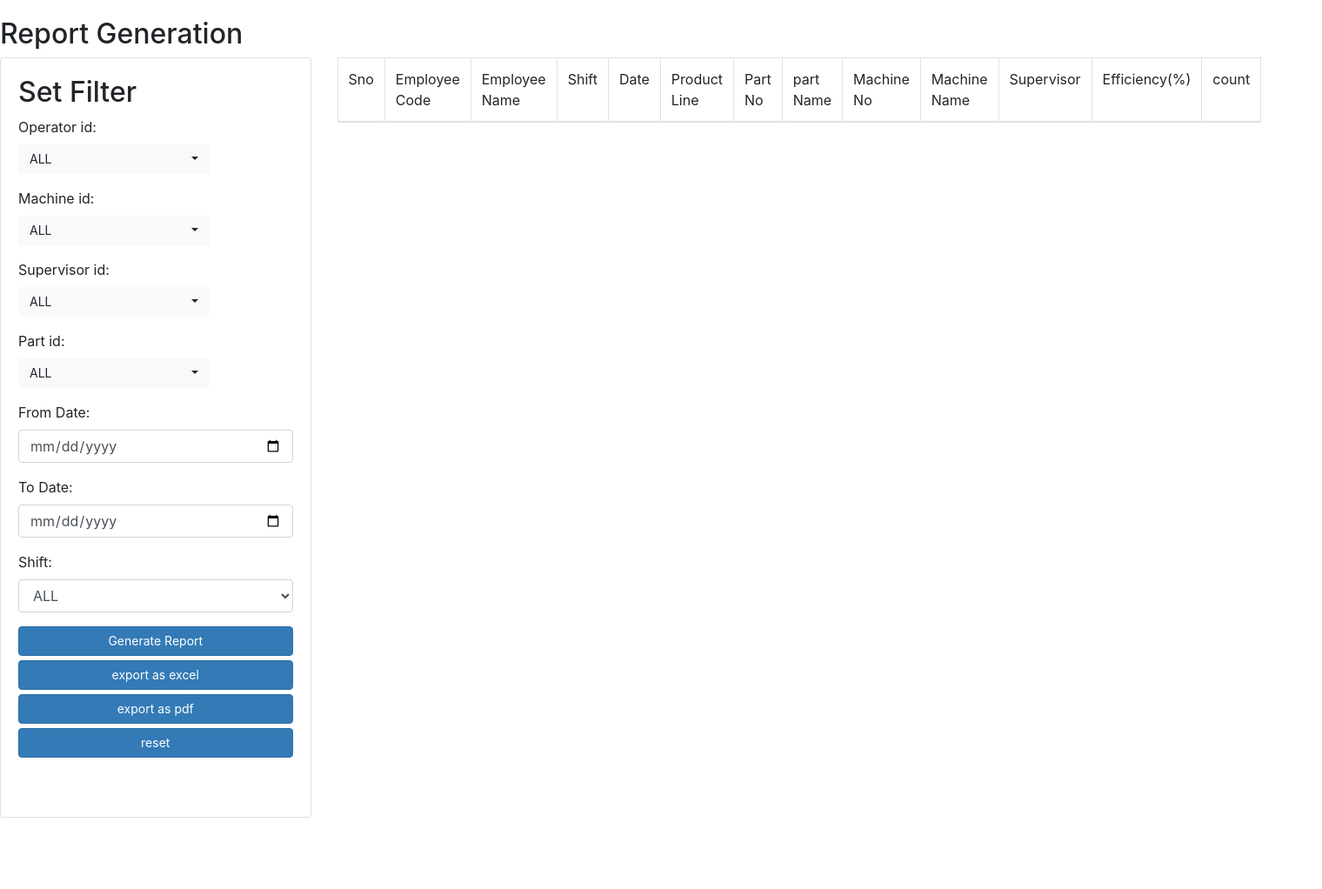
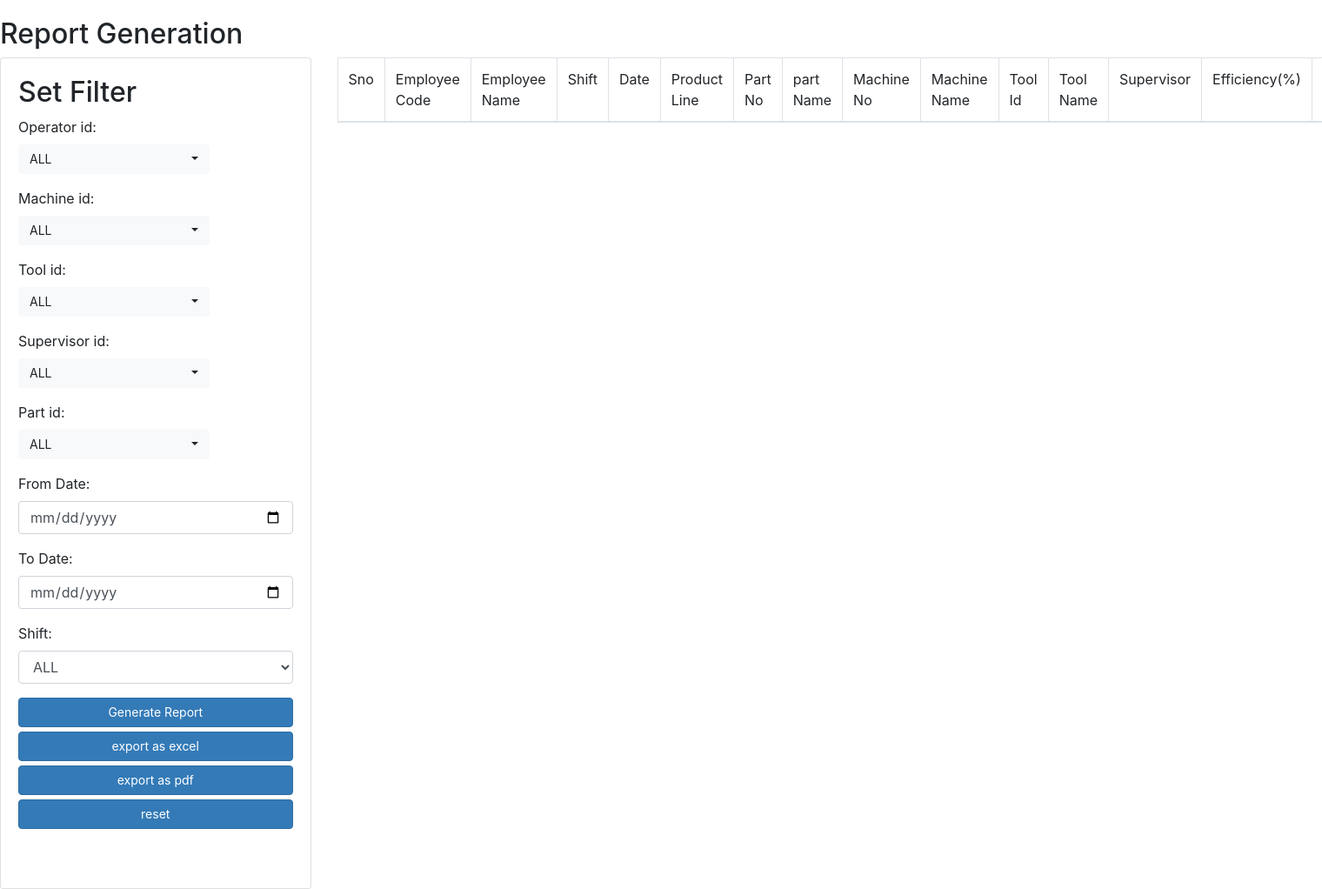
Before and after one commit to Ktic15/iot, a Flask app: page /employees_report in a window 1520 px wide; the page is wider, and only the part inside the window is pictured. Shown: the part 59-1081 px from the top of that part at 87% size. Before the commit the page ends 999 px from the top of that part, so only its background shows below. Run offline with Flask 3, Linux system fonts and the light colour scheme; the visitor is signed in with stand-in values (Sample User, id 1); data that the repository does not hold is empty; parts of the project's set-up code (start-up, migrations or seed data) failed here and were passed over; some libraries are stand-ins or nearby versions.

Commit message:
tool change feature added

```diff
--- a/app/app.py
+++ b/app/app.py
@@ -76,10 +76,19 @@ def loop():
                     s="SELECT * FROM machine_operator where date_=\'"+str(previousShiftDate)+"\' AND shift=\'"+str(previousShift)+"\' AND machine_no=\'"+machine_data["machine_no"]+"\'"
                     cur.execute(s)
                     check = cur.fetchall()
+
+                    s="SELECT * FROM tool_data where machine_no=\'"+machine_data["machine_no"]+"\'"
+                    cur.execute(s)
+                    tool_data = cur.fetchall()
+
+                    tool_no = "Not Assigned"
+                    if tool_data!=[]:
+                        tool_no = tool_data[0]["tool_no"]
+
                     if check==[]:
-                        cur.execute("INSERT INTO Machine_operator (Product_line,Date_,Shift,Machine_No,Operator_Id,Part_No,Shift_supervisor_name,Shift_supervisor_Id,Time_,operator_change,old_alloc,mo_efficiency,mo_count) VALUES (%s,%s,%s,%s,%s,%s,%s,%s,%s,%s,%s,%s,%s)", ("Not Assigned",previousShiftDate,previousShiftDate,machine_data["machine_no"],"Not Assigned","Not Assigned","Not Assigned","Not Assigned",datetime.datetime.now().strftime("%H:%M"),"N",0,machine_data["efficiency"],machine_data["current_count"]))
+                        cur.execute("INSERT INTO Machine_operator (Product_line,Date_,Shift,Machine_No,Operator_Id,Part_No,Shift_supervisor_name,Shift_supervisor_Id,Time_,operator_change,old_alloc,mo_efficiency,mo_count,tool_no) VALUES (%s,%s,%s,%s,%s,%s,%s,%s,%s,%s,%s,%s,%s,%s)", ("Not Assigned",previousShiftDate,previousShiftDate,machine_data["machine_no"],"Not Assigned","Not Assigned","Not Assigned","Not Assigned",datetime.datetime.now().strftime("%H:%M"),"N",0,machine_data["efficiency"],machine_data["current_count"],tool_no))
                     else:
-                        s="UPDATE machine_operator SET mo_efficiency="+str(machine_data["efficiency"])+",mo_count="+str(machine_data["current_count"])+" where date_=\'"+str(previousShiftDate)+"\' AND shift=\'"+str(previousShift)+"\' AND machine_no=\'"+machine_data["machine_no"]+"\'"
+                        s="UPDATE machine_operator SET mo_efficiency=\'"+str(machine_data["efficiency"])+"\',mo_count=\'"+str(machine_data["current_count"])+"\',tool_no=\'"+str(tool_no)+"\' where date_=\'"+str(previousShiftDate)+"\' AND shift=\'"+str(previousShift)+"\' AND machine_no=\'"+machine_data["machine_no"]+"\'"
                         cur.execute(s) # Execute the SQL mo_efficiency mo_count
                     conn.commit()
 
@@ -247,9 +256,41 @@ def get_operator(sno):
     print(data)
     return render_template('edit_operator.html', operator = data[0])
 
-@app.route('/tool_change')
+@app.route('/tool_change', methods=['POST','GET'])
 def tool_change():
-    return render_template('Tool_Change.html')
+    if request.method == 'POST':
+        machine_id = request.form['machineCode']
+        tool_id = request.form['toolCode']
+        reason = request.form['reason']
+
+        cur = conn.cursor(cursor_factory=psycopg2.extras.DictCursor)
+
+        s="SELECT * FROM tool_data where machine_no=\'"+machine_id+"\'"
+        cur.execute(s)
+        check = cur.fetchall()
+
+        if check==[]:
+            cur.execute("INSERT INTO tool_data (tool_no,machine_no,reason) VALUES (%s,%s,%s)", (tool_id,machine_id,reason))
+        else:
+            s="UPDATE tool_data SET tool_no=\'"+tool_id+"\',reason=\'"+str(reason)+"\' where machine_no=\'"+machine_id+"\'"
+            cur.execute(s)
+        conn.commit()
+
+    cur = conn.cursor(cursor_factory=psycopg2.extras.DictCursor)
+    s = "SELECT * FROM machine_master"
+    cur.execute(s) # Execute the SQL
+    machine_data = cur.fetchall()
+
+    s = "SELECT * FROM tool_master"
+    cur.execute(s) # Execute the SQL
+    tool_data = cur.fetchall()
+
+    s = "SELECT * FROM machine_master INNER JOIN tool_data ON machine_master.mno=tool_data.machine_no INNER JOIN tool_master ON tool_master.tno=tool_data.tool_no"
+    cur.execute(s) # Execute the SQL
+    machine_tool_data = cur.fetchall()
+
+    flash('Employee Updated Successfully')
+    return render_template('Tool_Change.html', machine_data = machine_data, tool_data=tool_data, machine_tool_data=machine_tool_data)
 
 @app.route('/machine_stoppage')
 def machine_stoppage():
@@ -843,8 +884,8 @@ def employees_report():
         global table_vs_column
         global userInput
         status = ""
-        columns = ["Employee Code","Employee Name","Shift","Date","Product Line","Part No","part Name","Machine No","Machine Name","Supervisor","Efficiency(%)","count"]
-        table_vs_column=["employee_master.employee_code","employee_master.employee_name","machine_operator.shift","machine_operator.date_","machine_operator.product_line","machine_operator.part_no","part_master.pdes","machine_operator.machine_no","machine_master.mname","machine_operator.shift_supervisor_name","machine_operator.mo_efficiency","machine_operator.mo_count"]
+        columns = ["Employee Code","Employee Name","Shift","Date","Product Line","Part No","part Name","Machine No","Machine Name","Tool Id","Tool Name","Supervisor","Efficiency(%)","count"]
+        table_vs_column=["employee_master.employee_code","employee_master.employee_name","machine_operator.shift","machine_operator.date_","machine_operator.product_line","machine_operator.part_no","part_master.pdes","machine_operator.machine_no","machine_master.mname","tool_master.tno","tool_master.tname","machine_operator.shift_supervisor_name","machine_operator.mo_efficiency","machine_operator.mo_count"]
         part_master_tolorance_data=[]
         #app.logger.warning('testing warning log')
         #app.logger.error('testing error log')
@@ -860,13 +901,14 @@ def employees_report():
                 fromDate = request.form["fromDate"]
                 toDate = request.form["toDate"]
                 shiftCode = request.form["shiftCode"]
-                userInput ={"employeeCode":employeeCode,"machineCode":machineCode,"supervisorCode":supervisorCode,"partCode":partCode,"fromDate":fromDate,"toDate":toDate,"shiftCode":shiftCode}
+                toolCode = request.form["toolCode"]
+                userInput ={"employeeCode":employeeCode,"machineCode":machineCode,"supervisorCode":supervisorCode,"partCode":partCode,"fromDate":fromDate,"toDate":toDate,"shiftCode":shiftCode,"toolCode":toolCode}
                 s = "SELECT "
                 for column in table_vs_column:
                     s+=column+","
                 s=s[0:-1]
                 ss=s
-                s+=" FROM machine_operator INNER JOIN employee_master ON machine_operator.operator_id=employee_master.employee_code INNER JOIN machine_master ON machine_operator.machine_no=machine_master.mno INNER JOIN part_master ON machine_operator.part_no=part_master.pcode"
+                s+=" FROM machine_operator INNER JOIN employee_master ON machine_operator.operator_id=employee_master.employee_code INNER JOIN machine_master ON machine_operator.machine_no=machine_master.mno INNER JOIN part_master ON machine_operator.part_no=part_master.pcode INNER JOIN tool_master ON machine_operator.tool_no=tool_master.tno"
                 s+=" WHERE machine_operator.date_::date >= \'"+fromDate+"\' AND machine_operator.date_::date <= \'"+toDate+"\'"
                 if employeeCode!="all":
                     s+=" AND machine_operator.operator_id=\'"+employeeCode+"\'"
@@ -878,6 +920,8 @@ def employees_report():
                     s+=" AND machine_operator.shift_supervisor_Id=\'"+supervisorCode+"\'"
                 if partCode!="all":
                     s+=" AND machine_operator.part_no=\'"+partCode+"\'"
+                if toolCode!="all":
+                    s+=" AND machine_operator.tool_no=\'"+toolCode+"\'"
 
                 cur.execute(s) # Execute the SQL
                 list_data = cur.fetchall()
@@ -1013,7 +1057,11 @@ def employees_report():
         cur.execute(s) # Execute the SQL
         supervisorsItem = cur.fetchall()
 
-    return render_template('Employees_Report.html',employeesItem=employeesItem, shiftItem=shiftItem,machinesItem=machinesItem,partsItem=partsItem, supervisorsItem=supervisorsItem, columns=columns, columns_length=len(columns), list_data = list_data, list_data_length = len(list_data), status=status,userInput=userInput,part_master_tolorance_data=part_master_tolorance_data)
+        s = "SELECT * FROM Tool_Master"
+        cur.execute(s) # Execute the SQL
+        toolItem = cur.fetchall()
+
+    return render_template('Employees_Report.html',employeesItem=employeesItem, shiftItem=shiftItem,machinesItem=machinesItem,partsItem=partsItem, supervisorsItem=supervisorsItem,toolItem=toolItem, columns=columns, columns_length=len(columns), list_data = list_data, list_data_length = len(list_data), status=status,userInput=userInput,part_master_tolorance_data=part_master_tolorance_data)
     # User is not loggedin redirect to login page
     return havingAccess()
 
--- a/app/templates/Employees_Report.html
+++ b/app/templates/Employees_Report.html
@@ -9,7 +9,6 @@
 <!--<script src="https://maxcdn.bootstrapcdn.com/bootstrap/3.3.7/js/bootstrap.min.js"></script>-->
 
 
-</nav>
 <div class="row"><div class="col-lg-3"><h2>Report Generation</h2></div></div>
 <div class="row">
     <div class="col-lg-3">
@@ -33,6 +32,15 @@
                         <option value="all" > ALL </option>
                         {% for item in machinesItem %}
                         <option value="{{ item.mno }}" >{{ item.mno }} / {{ item.mname}} </option>
+                        {% endfor %}
+                    </select>
+                </div>
+                <div class="form-group">
+                    <label>Tool id:</label><br>
+                    <select id="toolCode" data-live-search="true" class="selectpicker"  name='toolCode' class="form-control" required>
+                        <option value="all" > ALL </option>
+                        {% for item in toolItem %}
+                        <option value="{{ item.tno }}" >{{ item.tno }} / {{ item.tname}} </option>
                         {% endfor %}
                     </select>
                 </div>
@@ -116,9 +124,11 @@
                     {%elif loop.index==columns_length-1 and list_data_length!=outer_loop%}
                         <td>
                             {{row}}
-                            {% set efficiency = row %}
-                            {% set efficiency_tolarance = part_master_tolorance_data[outer_loop-1][0] %}
-                            <div id="efficiency_color" class="efficiency_color efficiency_color_dashboard" style="background-color:{%if efficiency>100-efficiency_tolarance and efficiency<100+efficiency_tolarance %} #f39c12 {%elif efficiency<=100-efficiency_tolarance%} red {%elif efficiency>=100+efficiency_tolarance%} #27ae60 {%endif%};"> </div>
+                            {%if part_master_tolorance_data!=[]%}
+                                {% set efficiency = row %}
+                                {% set efficiency_tolarance = part_master_tolorance_data[outer_loop-1][0] %}
+                                <div id="efficiency_color" class="efficiency_color efficiency_color_dashboard" style="background-color:{%if efficiency>100-efficiency_tolarance and efficiency<100+efficiency_tolarance %} #f39c12 {%elif efficiency<=100-efficiency_tolarance%} red {%elif efficiency>=100+efficiency_tolarance%} #27ae60 {%endif%};"> </div>
+                            {%endif%}
                         </td>
                     {%else%}
                         <td>{{row}}</td>
```
Also changed, not shown: app/templates/Tool_Change.html (+84 -2 lines), Instllation guide/Readme.txt.
